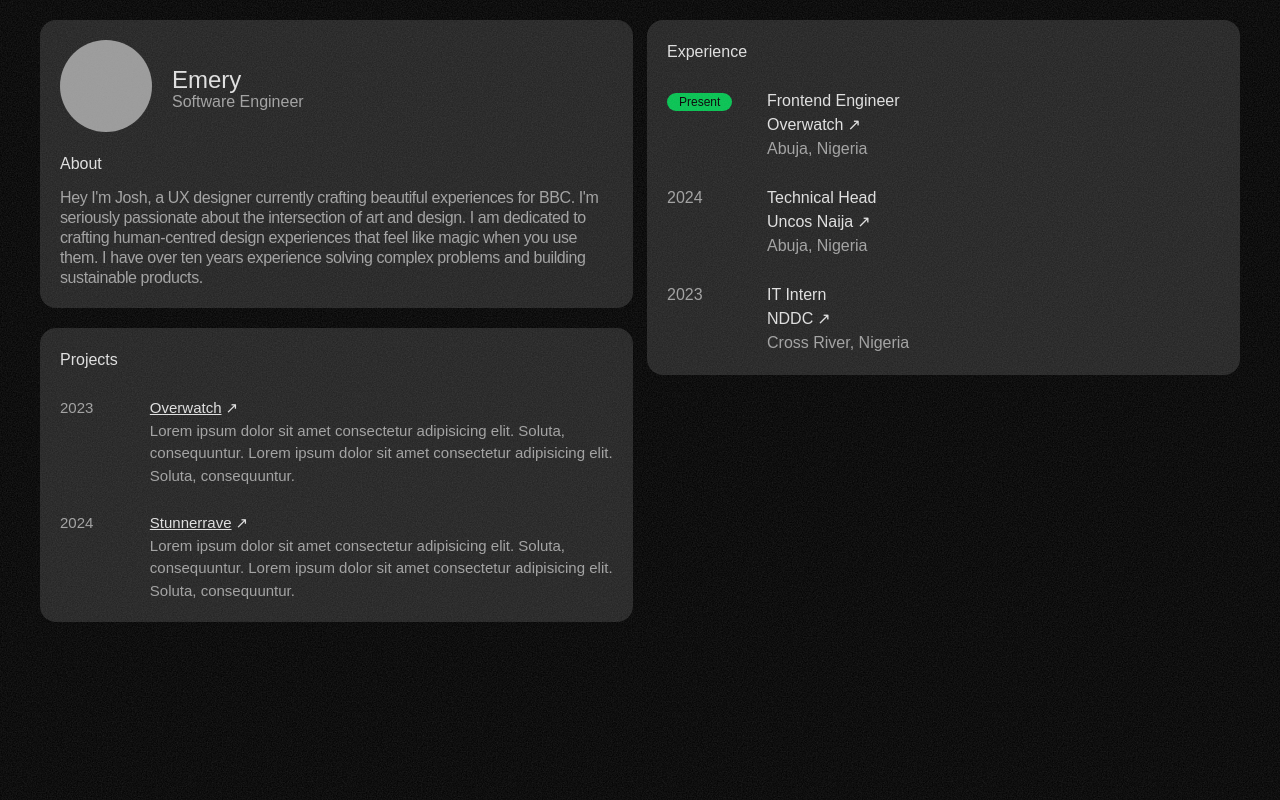
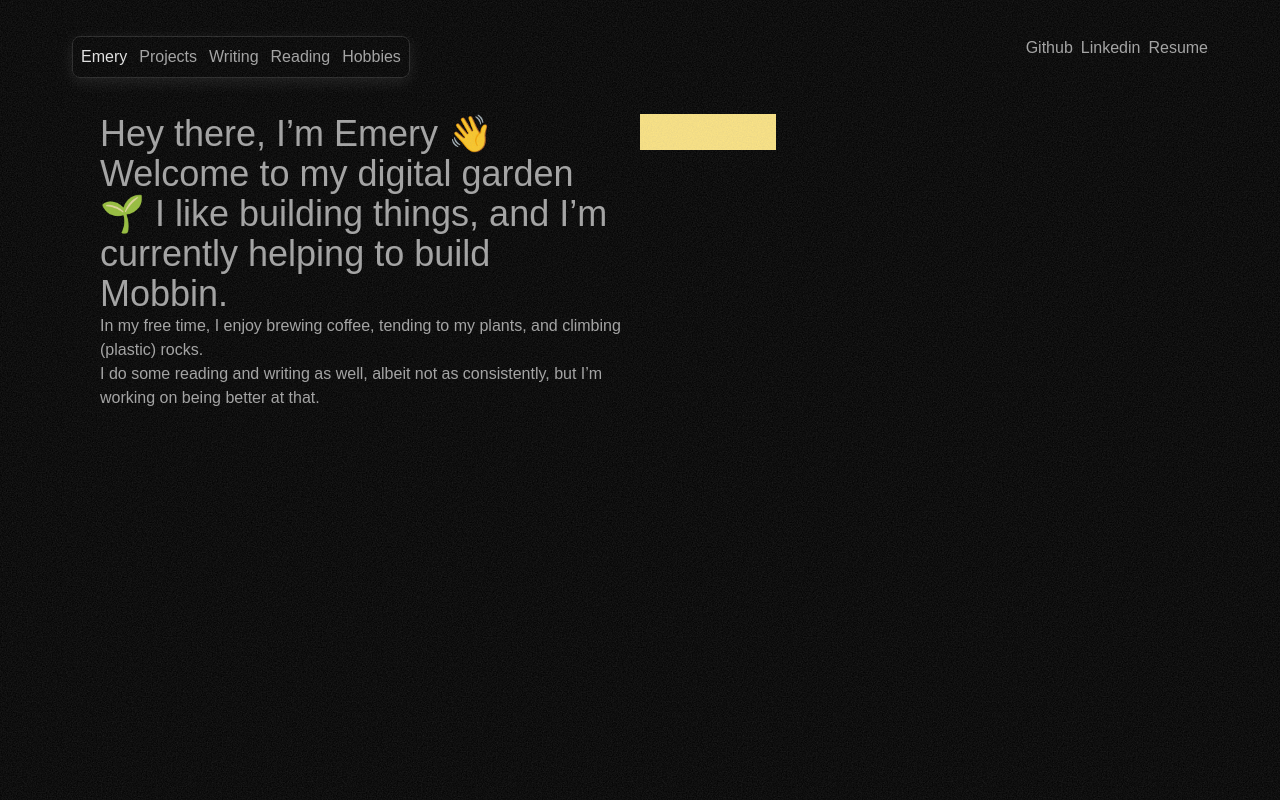
Before and after one commit to codemerything/portfolio, a React (Vite) app: page / in a window 1280 px wide. Built offline with nearby package versions, Linux system fonts and the light colour scheme; grey boxes are pictures that could not be loaded; a web font is replaced by a local one.

Commit message:
feat: new design incoming

```diff
--- a/src/App.jsx
+++ b/src/App.jsx
@@ -1,5 +1,4 @@
-import "./App.css"
-import Home from "./components/Home"
+import Home from "./pages/Home"
 
 function App() {
   return (
--- /dev/null
+++ b/src/components/Navbar.jsx
@@ -0,0 +1,21 @@
+export default function Navbar() {
+  return (
+    <nav className="sticky top-4 z-10 flex justify-center p-4 md:justify-between">
+      <div className="relative flex space-x-3 rounded-lg border border-neutral-800 bg-black/70 p-2 shadow-[0_4px_15px_rgba(255,255,255,0.1)] backdrop-blur-md">
+        <div className="text-lightWhite font-medium">Emery</div>
+        <div className="text-lightGray">Projects</div>
+        <div className="text-lightGray">Writing</div>
+        <div className="text-lightGray">Reading</div>
+        <div className="text-lightGray">Hobbies</div>
+      </div>
+      <div
+        className="hidden space-x-2 transition-opacity md:flex"
+        style={{ opacity: 1 }}
+      >
+        <div className="text-lightGray">Github</div>
+        <div className="text-lightGray">Linkedin</div>
+        <div className="text-lightGray">Resume</div>
+      </div>
+    </nav>
+  )
+}
--- a/src/components/Home.jsx
+++ b/src/components/Tester.jsx
@@ -1,45 +1,23 @@
 export default function Home() {
   return (
-    <section className="text-lightGray mx-10 mt-5 flex space-x-3.5">
-      <div className="flex w-[50%] flex-col space-y-5">
-        <AboutMe />
-        <div className="bg-darkMode h-fit rounded-2xl p-5">
-          <p className="text-lightWhite text-md mb-3">Projects</p>
-          <Projects
-            year="2023"
-            projectName="Overwatch"
-            description="Lorem ipsum dolor sit amet consectetur adipisicing elit. Soluta, consequuntur. Lorem ipsum dolor sit amet consectetur adipisicing elit. Soluta, consequuntur."
-          />
-          <Projects
-            year="2024"
-            projectName="Stunnerrave"
-            description="Lorem ipsum dolor sit amet consectetur adipisicing elit. Soluta, consequuntur. Lorem ipsum dolor sit amet consectetur adipisicing elit. Soluta, consequuntur."
-          />
-        </div>
+    <section className="text-lightGray mx-10 mt-5 grid grid-cols-1 space-x-3.5 sm:grid-flow-row-dense sm:grid-cols-2 lg:grid-cols-3 xl:grid-cols-4">
+      <div className="row-span-2 px-1 pb-2 sm:col-span-2 lg:aspect-square">
+        <p className="text-2xl sm:text-3xl lg:text-4xl">
+          Hey there, I’m Emery 👋 Welcome to my digital garden 🌱 I like
+          building things, and I’m currently helping to build Mobbin.
+        </p>
+        <p>
+          In my free time, I enjoy brewing coffee, tending to my plants, and
+          climbing (plastic) rocks.
+        </p>{" "}
+        <p>
+          I do some reading and writing as well, albeit not as consistently, but
+          I’m working on being better at that.
+        </p>
       </div>
+
       <div className="flex w-[50%] flex-col">
-        <div className="bg-darkMode h-fit rounded-2xl p-5">
-          <p className="text-lightWhite text-md mb-3">Experience</p>
-          <Experience
-            year="Present"
-            role="Frontend Engineer"
-            company="Overwatch"
-            location="Abuja, Nigeria"
-            highlight="inline-flex rounded-2xl bg-green-500 px-3 text-[12px] text-black"
-          />
-          <Experience
-            year="2024"
-            role="Technical Head"
-            company="Uncos Naija"
-            location="Abuja, Nigeria"
-          />
-          <Experience
-            year="2023"
-            role="IT Intern"
-            company="NDDC "
-            location="Cross River, Nigeria"
-          />
-        </div>
+        <div className="h-9 w-full bg-amber-200"></div>
       </div>
     </section>
   )
--- /dev/null
+++ b/src/pages/Home.jsx
@@ -0,0 +1,11 @@
+import Navbar from "../components/Navbar"
+import Tester from "../components/Tester"
+
+export default function Home() {
+  return (
+    <main className="text-lightGray mx-14 my-5">
+      <Navbar />
+      <Tester />
+    </main>
+  )
+}
```
